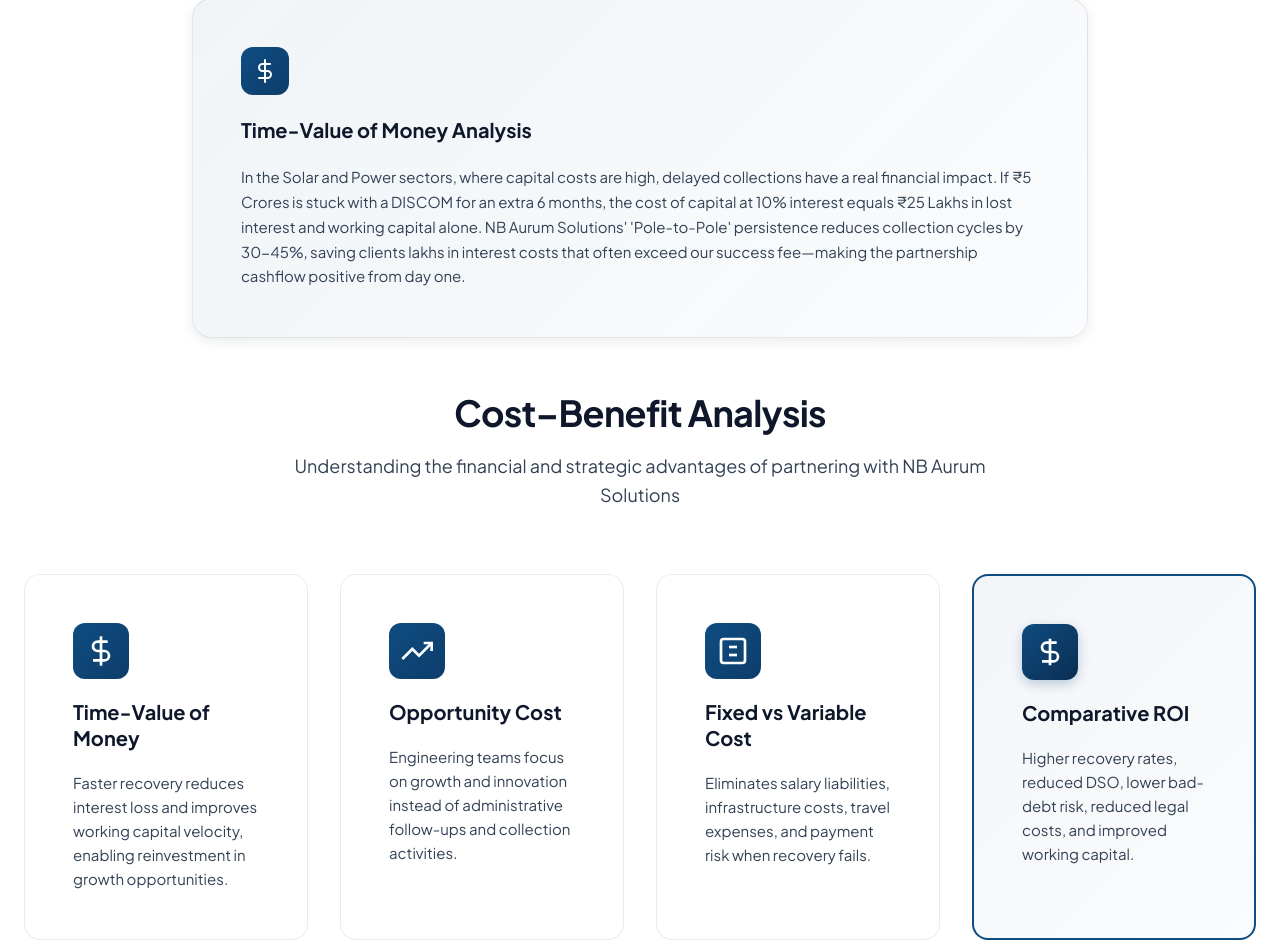
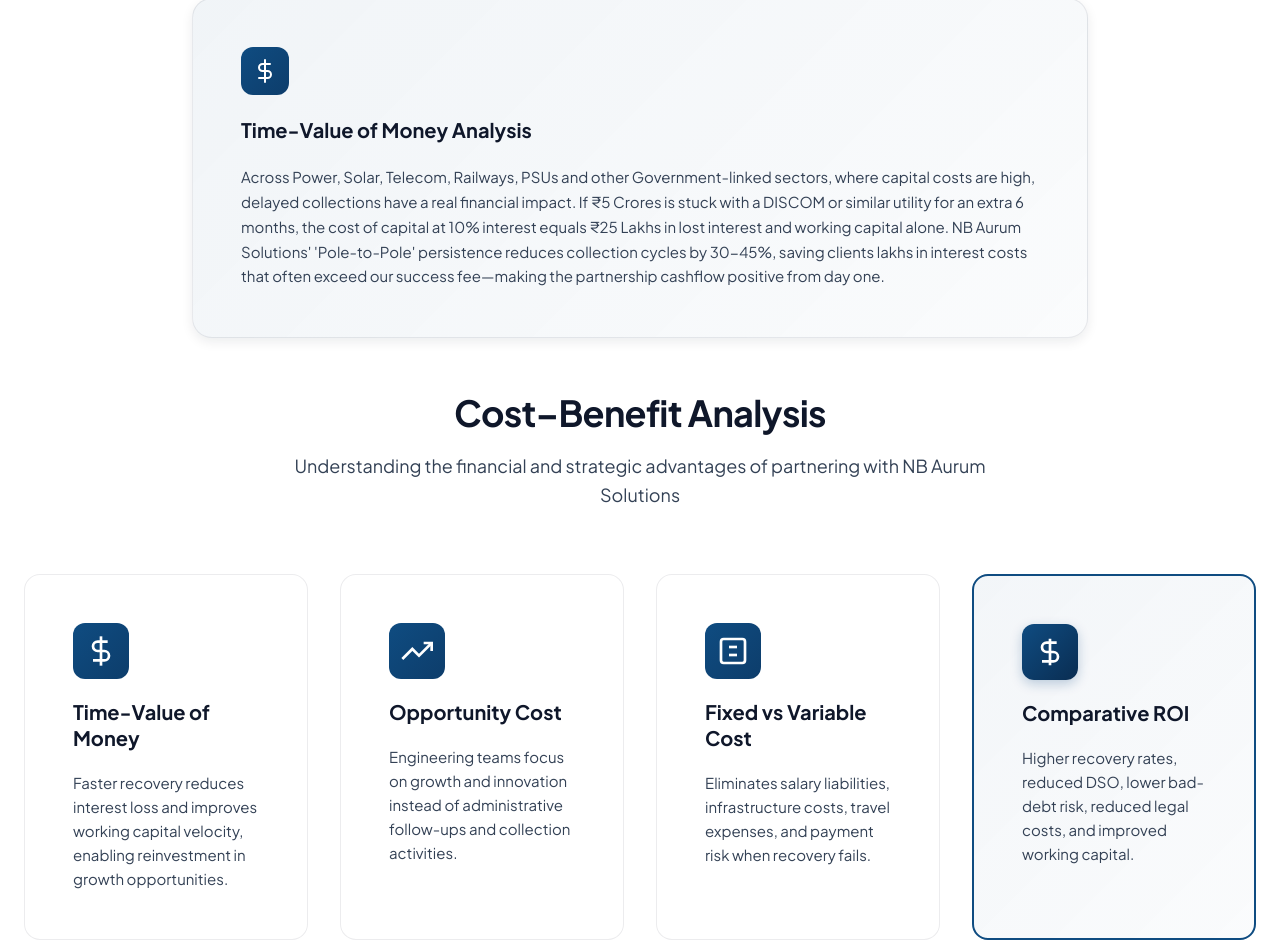
Before and after one commit to somilshivhare/financial-mgmt-system, a React (Vite) app in the folder client/: page / in a window 1280 px wide. Shown: the part 6915-7867 px from the top of the page. Built offline with nearby package versions, Linux system fonts and the light colour scheme; no server answers.

Commit message:
updates for the table content

```diff
--- a/client/src/contexts/MarketingLanguageContext.jsx
+++ b/client/src/contexts/MarketingLanguageContext.jsx
@@ -261,7 +261,7 @@ const translations = {
         },
         timeValue: {
           heading: 'Time-Value of Money Analysis',
-          text: 'In the Solar and Power sectors, where capital costs are high, delayed collections have a real financial impact. If ₹5 Crores is stuck with a DISCOM for an extra 6 months, the cost of capital at 10% interest equals ₹25 Lakhs in lost interest and working capital alone. NB Aurum Solutions\' \'Pole-to-Pole\' persistence reduces collection cycles by 30-45%, saving clients lakhs in interest costs that often exceed our success fee—making the partnership cashflow positive from day one.',
+          text: 'Across Power, Solar, Telecom, Railways, PSUs and other Government-linked sectors, where capital costs are high, delayed collections have a real financial impact. If ₹5 Crores is stuck with a DISCOM or similar utility for an extra 6 months, the cost of capital at 10% interest equals ₹25 Lakhs in lost interest and working capital alone. NB Aurum Solutions\' \'Pole-to-Pole\' persistence reduces collection cycles by 30-45%, saving clients lakhs in interest costs that often exceed our success fee—making the partnership cashflow positive from day one.',
         },
         costBenefit: {
           title: 'Cost–Benefit Analysis',
```
